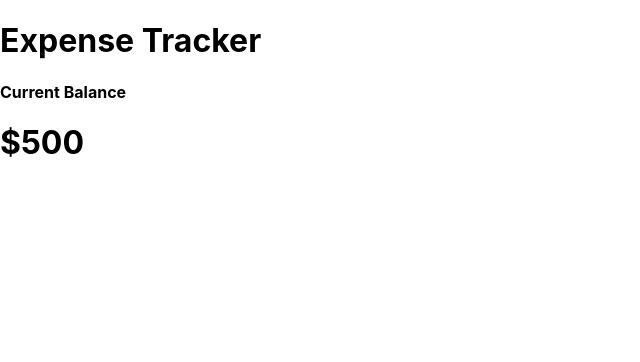
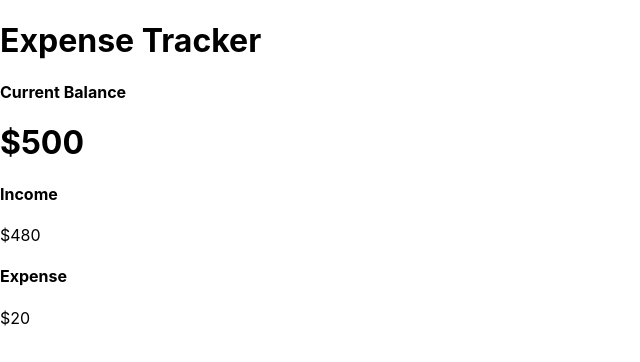
Before and after one commit to samadakram/Expense-Tracker-App, a React (Create React App) app: page / in a window 1280 px wide. Shown: the top 362 px of the page, without its empty margins (0-640 px from the left). Built offline with nearby package versions, Linux system fonts and the light colour scheme.

Commit message:
Update App.js
imported AccountSummary.js in App.js

```diff
--- a/src/App.js
+++ b/src/App.js
@@ -4,6 +4,7 @@ import './App.css';
 // Import Components
 import { Header } from './components/Header';
 import { Balance } from './components/Balance';
+import { AccountSummary } from './components/AccountSummary';
 
 function App() {
   return (
@@ -11,6 +12,7 @@ function App() {
       <Header />
       <div className="container">
         <Balance />
+        <AccountSummary />
       </div>
     </div>
   );
```
